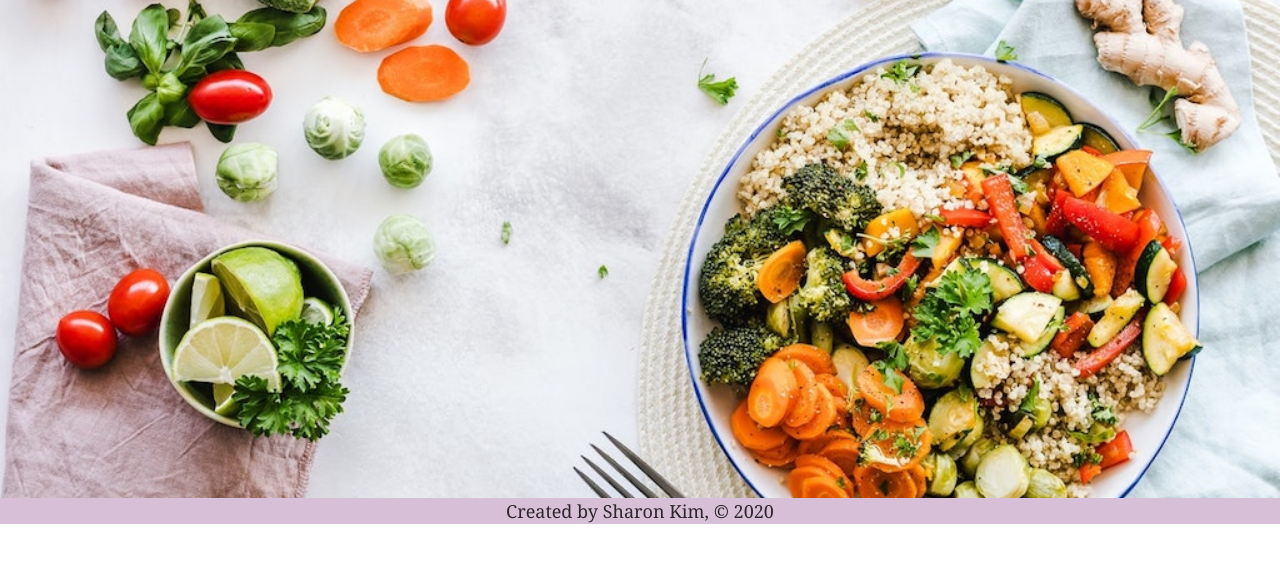
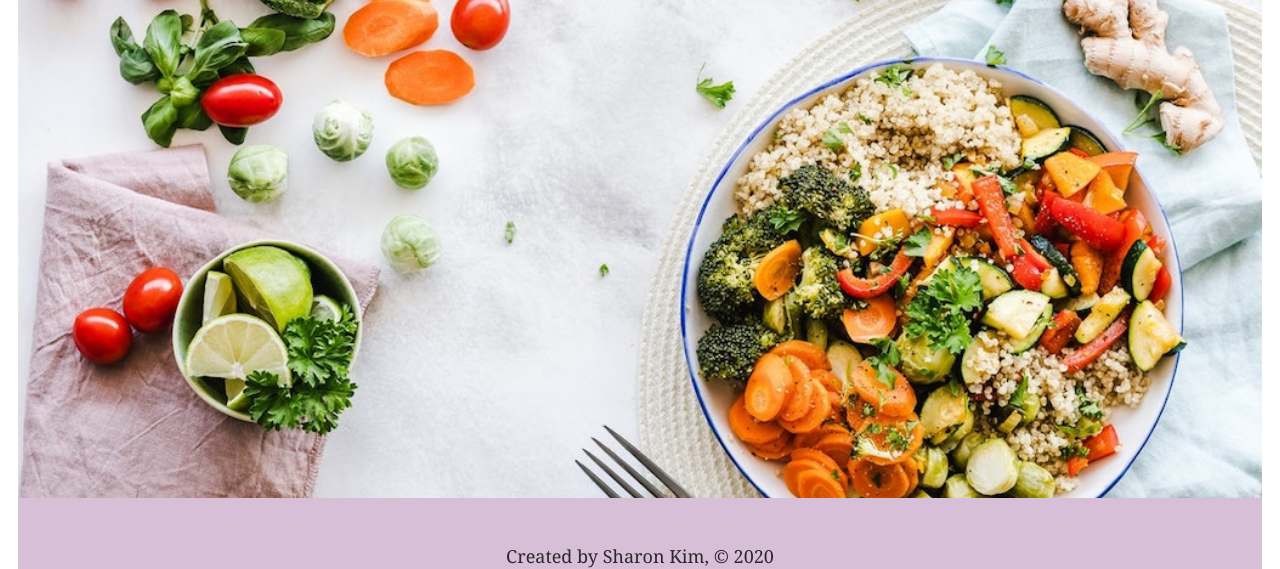
Before and after one commit to sharonk1295/project-4-sungeun, a Gatsby site: page / in a window 1280 px wide. Shown: the part 304-873 px from the top of the page. Before the commit the page ends 828 px from the top, so only its background shows below. Built offline with nearby package versions, Linux system fonts and the light colour scheme; Gatsby itself is replaced by a stand-in of ours.

Commit message:
changed layout component styling

```diff
--- a/src/components/footer.module.css
+++ b/src/components/footer.module.css
@@ -2,5 +2,7 @@
     /* margin-top: 35rem; */
     text-align: center;
     background-color: thistle;
-    margin-bottom: 0;
+    /* margin-bottom: 0; */
+    flex: 1 0 auto;
+    padding-top: 45px;
 }
--- a/src/components/layout.js
+++ b/src/components/layout.js
@@ -8,10 +8,26 @@ const Layout = (props) => {
     return (
         <>
             <Header />
-            <main style={{ flex: `1 0 auto` }}>
-                {props.children}
-            </main>
-            <Footer />
+            <div
+                style={{
+                margin: `0 auto`,
+                // maxWidth: 960,
+                // padding: `0 1.0875rem 1.45rem`,
+                padding: `0 1rem 0rem`,
+                }}
+            >
+                <main>{props.children}</main>
+                <Footer style={{
+                    flex: `1 0 auto`,
+                    textAlign: `center`,
+                    paddingTop: `45px`,
+                    // position: `absolute`,
+                    // bottom: `0`,
+                    // width: `100%`,
+                    // height: `2.5rem`
+                }}>
+            </Footer>
+            </div>
         </>
     )
 }
```
